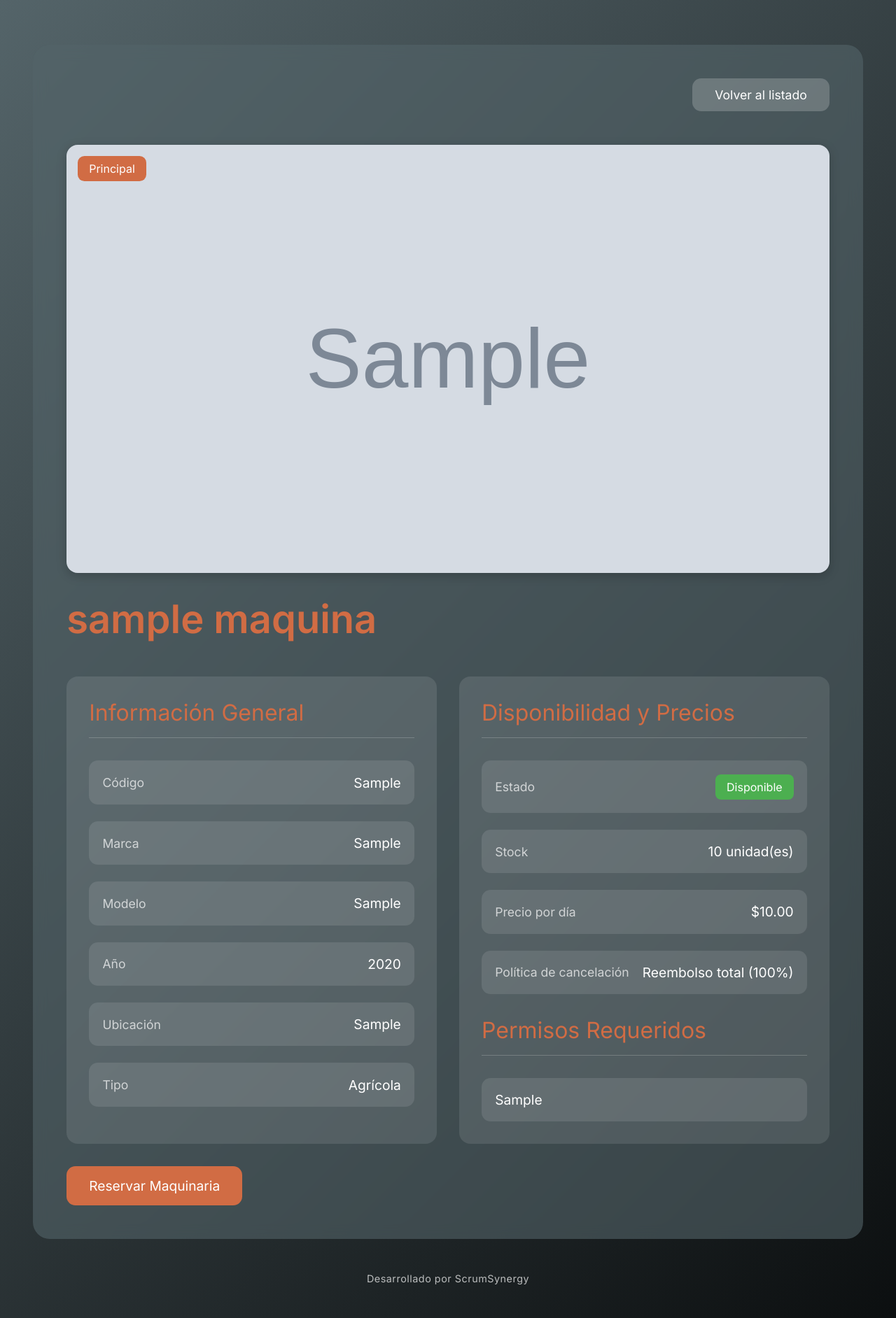
After one commit to CeciliaMarfia/bea-scrumsynergy, a Django app: page /maquinaria/1/ in a window 1280 px wide. The commit adds this page. Shown: the whole page at 70% size. Run offline with Django 5.2, Linux system fonts and the light colour scheme; a user stored in the database is signed in; tables that the repository leaves empty hold one stand-in row (values such as "Sample post"); grey boxes marked "Sample" are stand-in pictures.

Commit message:
add hu: Mostrar Detalle de Maquinarias

```diff
--- /dev/null
+++ b/application/templates/listados/detalle_maquinaria.html
@@ -0,0 +1,297 @@
+{% extends 'base.html' %}
+{% load static %}
+
+{% block styles %}
+.detalle-container {
+    width: 95%;
+    margin: 2rem auto;
+    padding: 3rem;
+    background-color: rgba(84, 100, 105, 0.6);
+    backdrop-filter: blur(10px);
+    border-radius: 1.5rem;
+    color: white;
+}
+
+.header {
+    display: flex;
+    justify-content: flex-end;
+    margin-bottom: 3rem;
+}
+
+.btn-volver {
+    background-color: rgba(255, 255, 255, 0.2);
+    color: white;
+    padding: 0.8rem 2rem;
+    border-radius: 0.8rem;
+    text-decoration: none;
+    transition: all 0.3s ease;
+    font-size: 1.1rem;
+}
+
+.btn-volver:hover {
+    background-color: rgba(255, 255, 255, 0.3);
+    transform: translateY(-2px);
+}
+
+.imagenes-section {
+    margin-bottom: 2rem;
+    display: grid;
+    grid-template-columns: repeat(auto-fit, minmax(400px, 1fr));
+    gap: 1.5rem;
+}
+
+.imagen-card {
+    position: relative;
+    border-radius: 1rem;
+    overflow: hidden;
+    aspect-ratio: 16/9;
+    box-shadow: 0 4px 15px rgba(0, 0, 0, 0.2);
+}
+
+.imagen-card img {
+    width: 100%;
+    height: 100%;
+    object-fit: cover;
+    transition: transform 0.3s ease;
+}
+
+.imagen-card:hover img {
+    transform: scale(1.05);
+}
+
+.imagen-principal-badge {
+    position: absolute;
+    top: 1rem;
+    left: 1rem;
+    background-color: #d16c44;
+    color: white;
+    padding: 0.5rem 1rem;
+    border-radius: 0.6rem;
+    font-size: 1rem;
+    font-weight: 500;
+}
+
+.page-title {
+    color: #d16c44;
+    font-size: 3.5rem;
+    margin: 2rem 0 3rem 0;
+    text-transform: lowercase;
+    font-weight: 700;
+    text-align: left;
+}
+
+.info-sections {
+    display: grid;
+    grid-template-columns: 1fr 1fr;
+    gap: 2rem;
+}
+
+.info-section {
+    background-color: rgba(255, 255, 255, 0.1);
+    border-radius: 1rem;
+    padding: 2rem;
+}
+
+.info-title {
+    color: #d16c44;
+    font-size: 2rem;
+    margin-bottom: 2rem;
+    font-weight: 500;
+    border-bottom: 1px solid rgba(255, 255, 255, 0.2);
+    padding-bottom: 1rem;
+}
+
+.info-grid {
+    display: grid;
+    gap: 1.5rem;
+}
+
+.info-item {
+    background-color: rgba(255, 255, 255, 0.1);
+    padding: 1.2rem;
+    border-radius: 0.8rem;
+    display: grid;
+    grid-template-columns: auto 1fr;
+    align-items: center;
+    gap: 1rem;
+}
+
+.info-label {
+    color: rgba(255, 255, 255, 0.7);
+    font-size: 1.1rem;
+    font-weight: 500;
+}
+
+.info-value {
+    color: white;
+    font-size: 1.2rem;
+    font-weight: 500;
+    text-align: right;
+}
+
+.estado-badge {
+    background-color: #4CAF50;
+    color: white;
+    padding: 0.5rem 1rem;
+    border-radius: 0.5rem;
+    font-weight: 500;
+    display: inline-block;
+    margin-left: auto;
+}
+
+.btn-reservar {
+    display: inline-block;
+    background-color: #d16c44;
+    color: white;
+    padding: 1rem 2rem;
+    border-radius: 0.8rem;
+    text-decoration: none;
+    font-weight: 500;
+    font-size: 1.2rem;
+    margin-top: 2rem;
+    transition: all 0.3s ease;
+    text-align: center;
+}
+
+.btn-reservar:hover {
+    background-color: #b95a33;
+    transform: translateY(-2px);
+}
+
+.no-stock {
+    background-color: rgba(220, 53, 69, 0.2);
+    color: white;
+    padding: 1rem;
+    border-radius: 0.8rem;
+    text-align: center;
+    margin-top: 2rem;
+    font-size: 1.2rem;
+}
+
+@media (max-width: 1200px) {
+    .info-sections {
+        grid-template-columns: 1fr;
+    }
+    .imagenes-section {
+        grid-template-columns: repeat(auto-fit, minmax(300px, 1fr));
+    }
+}
+
+@media (max-width: 768px) {
+    .detalle-container {
+        width: 100%;
+        margin: 0;
+        padding: 1.5rem;
+        border-radius: 0;
+    }
+    .page-title {
+        font-size: 2.5rem;
+    }
+}
+{% endblock %}
+
+{% block content %}
+<div class="detalle-container">
+    <div class="header">
+        <a href="{% url 'lista_maquinaria' %}" class="btn-volver">
+            Volver al listado
+        </a>
+    </div>
+
+    {% if maquina.imagenes.exists %}
+    <div class="imagenes-section">
+        {% for imagen in maquina.imagenes.all %}
+        <div class="imagen-card">
+            <img src="{{ imagen.imagen.url }}" alt="{{ maquina.nombre }}">
+            {% if imagen.es_principal %}
+            <span class="imagen-principal-badge">Principal</span>
+            {% endif %}
+        </div>
+        {% endfor %}
+    </div>
+    {% endif %}
+
+    <h1 class="page-title">{{ maquina.nombre }}</h1>
+
+    <div class="info-sections">
+        <div class="info-section">
+            <h2 class="info-title">Información General</h2>
+            <div class="info-grid">
+                <div class="info-item">
+                    <span class="info-label">Código</span>
+                    <span class="info-value">{{ maquina.codigo }}</span>
+                </div>
+                <div class="info-item">
+                    <span class="info-label">Marca</span>
+                    <span class="info-value">{{ maquina.marca }}</span>
+                </div>
+                <div class="info-item">
+                    <span class="info-label">Modelo</span>
+                    <span class="info-value">{{ maquina.modelo }}</span>
+                </div>
+                <div class="info-item">
+                    <span class="info-label">Año</span>
+                    <span class="info-value">{{ maquina.anio }}</span>
+                </div>
+                <div class="info-item">
+                    <span class="info-label">Ubicación</span>
+                    <span class="info-value">{{ maquina.ubicacion }}</span>
+                </div>
+                <div class="info-item">
+                    <span class="info-label">Tipo</span>
+                    <span class="info-value">{{ maquina.get_tipo_display }}</span>
+                </div>
+            </div>
+        </div>
+
+        <div class="info-section">
+            <h2 class="info-title">Disponibilidad y Precios</h2>
+            <div class="info-grid">
+                <div class="info-item">
+                    <span class="info-label">Estado</span>
+                    <span class="estado-badge">{{ maquina.get_estado_display }}</span>
+                </div>
+                <div class="info-item">
+                    <span class="info-label">Stock</span>
+                    <span class="info-value">{{ maquina.stock }} unidad(es)</span>
+                </div>
+                <div class="info-item">
+                    <span class="info-label">Precio por día</span>
+                    <span class="info-value">${{ maquina.precio_por_dia }}</span>
+                </div>
+                <div class="info-item">
+                    <span class="info-label">Política de cancelación</span>
+                    <span class="info-value">{{ maquina.get_tipo_cancelacion_display }}</span>
+                </div>
+                {% if maquina.politica_cancelacion %}
+                <div class="info-item">
+                    <span class="info-label">Porcentaje de reembolso</span>
+                    <span class="info-value">{{ maquina.politica_cancelacion }}%</span>
+                </div>
+                {% endif %}
+            </div>
+
+            {% if maquina.permisos_requeridos %}
+            <h2 class="info-title" style="margin-top: 2rem;">Permisos Requeridos</h2>
+            <div class="info-item">
+                <span class="info-value" style="text-align: left;">{{ maquina.permisos_requeridos }}</span>
+            </div>
+            {% endif %}
+        </div>
+    </div>
+
+    {% if maquina.esta_disponible %}
+    <a href="{% url 'reservar_maquinaria' maquina.id %}" class="btn-reservar">
+        Reservar Maquinaria
+    </a>
+    {% else %}
+    <div class="no-stock">
+        No hay stock disponible para esta máquina
+    </div>
+    {% endif %}
+</div>
+{% endblock %}
+
+{% block extra_js %}
+<script src="https://kit.fontawesome.com/a076d05399.js"></script>
+{% endblock %}
--- a/application/templates/listados/lista_maquinaria.html
+++ b/application/templates/listados/lista_maquinaria.html
@@ -342,9 +342,9 @@
                             <span class="precio-valor">${{ maquina.precio_por_dia }}</span> por día
                         </div>
                         <div class="card-actions">
-                            <button class="btn-detalle">
+                            <a href="{% url 'detalle_maquinaria' maquina.id %}" class="btn-detalle">
                                 <i class="fas fa-info-circle"></i> Mostrar Detalle
-                            </button>
+                            </a>
                             <a href="{% url 'reservar_maquinaria' maquina.id %}" class="btn-reservar">
                                 <i class="fas fa-calendar-plus"></i> Reservar
                             </a>
--- a/application/urls.py
+++ b/application/urls.py
@@ -13,6 +13,7 @@ urlpatterns = [
     path('perfil/', views.perfil, name='perfil'),
     path('perfil/editar/', views.editar_perfil, name='editar_perfil'),
     path('maquinaria/<int:maquina_id>/reservar/', views.reservar_maquinaria, name='reservar_maquinaria'),
+    path('maquinaria/<int:maquina_id>/', views.detalle_maquinaria, name='detalle_maquinaria'),
     path('maquinaria/', views.lista_maquinaria, name='lista_maquinaria'),
     path('mis-reservas/', views.mis_reservas, name='mis_reservas'),
 ]
--- a/application/views.py
+++ b/application/views.py
@@ -472,3 +472,11 @@ def mis_reservas(request):
     return render(request, 'reserva/mis_reservas.html', {
         'reservas': reservas
     })
+
+
+@login_required
+def detalle_maquinaria(request, maquina_id):
+    maquina = get_object_or_404(Maquina, id=maquina_id)
+    return render(request, 'listados/detalle_maquinaria.html', {
+        'maquina': maquina
+    })
```
Also changed, not shown: media/documentos/𝐴𝑖_𝑔𝑒𝑛𝑒𝑟𝑎𝑡𝑒𝑑_𝑏𝑟𝑢𝑛𝑒𝑡𝑡𝑒_𝑔𝑖𝑟𝑙_𝑤𝑖𝑡ℎ_ℎ𝑒𝑎𝑑𝑝ℎ𝑜𝑛𝑒_KgrihU1.jpg (added), media/imagenes_maquinas/𝐴𝑖_𝑔𝑒𝑛𝑒𝑟𝑎𝑡𝑒𝑑_𝑏𝑟𝑢𝑛𝑒𝑡𝑡𝑒_𝑔𝑖𝑟𝑙_𝑤𝑖𝑡ℎ_ℎ𝑒𝑎𝑑𝑝ℎ𝑜𝑛𝑒_MwiL3mJ.jpg (added), media/imagenes_maquinas/𝐴𝑖_𝑔𝑒𝑛𝑒𝑟𝑎𝑡𝑒𝑑_𝑏𝑟𝑢𝑛𝑒𝑡𝑡𝑒_𝑔𝑖𝑟𝑙_𝑤𝑖𝑡ℎ_ℎ𝑒𝑎𝑑𝑝ℎ𝑜𝑛𝑒_aVFakdI.jpg (added).
